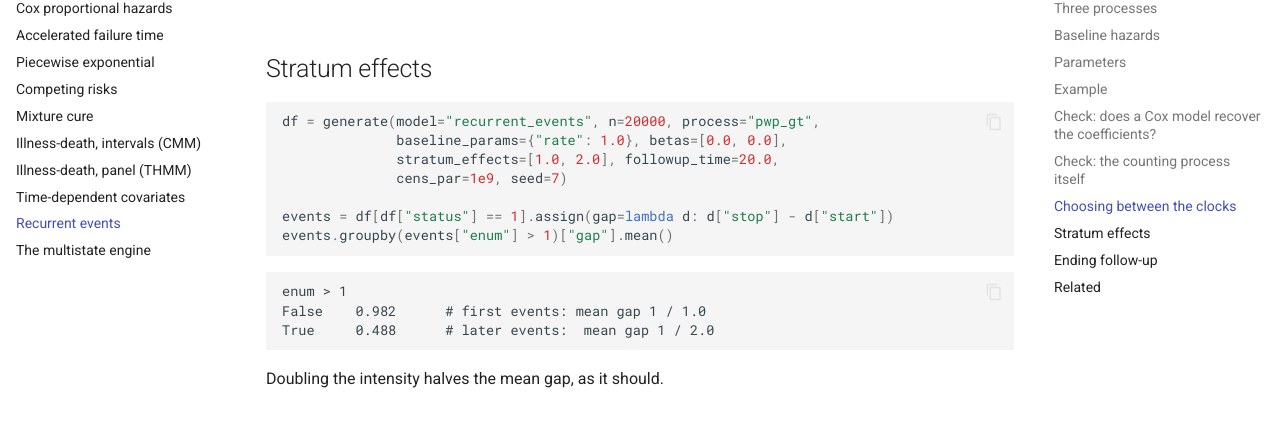
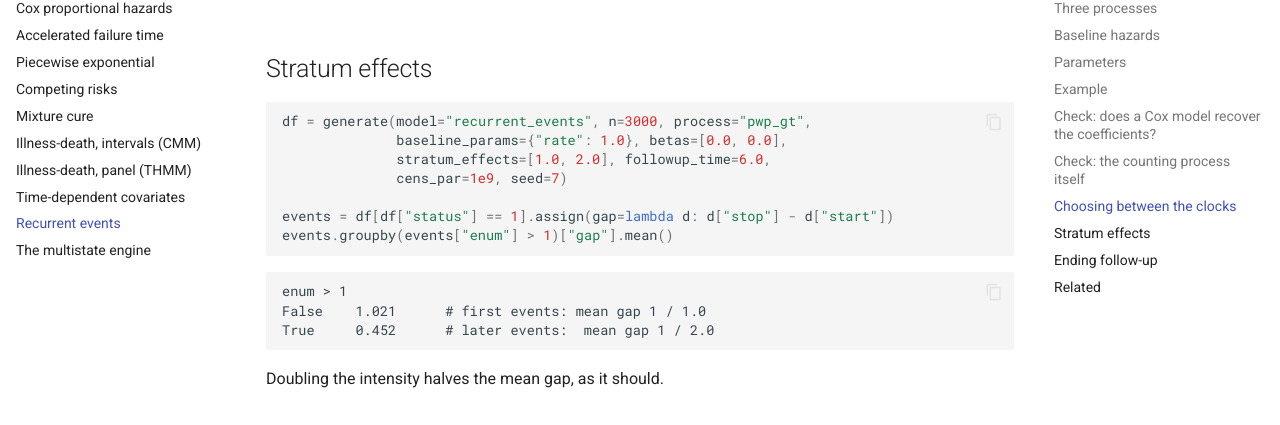
Before and after one commit to DiogoRibeiro7/genSurvPy, an MkDocs documentation site: the page built from docs/models/recurrent-events.md, in a window 1280 px wide and 900 px high, scrolled down 5209 px. Shown: the part 148-573 px from the top of the window. Built offline with MkDocs 1.6.1 and Material for MkDocs 9.7.7, drawn with Linux system fonts in a browser that asks for light colours; comment, search, counter and statistics services are not loaded.

Commit message:
chore(release): prepare 3.1.2

````diff
--- a/docs/models/recurrent-events.md
+++ b/docs/models/recurrent-events.md
@@ -248,9 +248,9 @@ the subject back at the start of the curve:
 ## Stratum effects
 
 ```python
-df = generate(model="recurrent_events", n=20000, process="pwp_gt",
+df = generate(model="recurrent_events", n=3000, process="pwp_gt",
               baseline_params={"rate": 1.0}, betas=[0.0, 0.0],
-              stratum_effects=[1.0, 2.0], followup_time=20.0,
+              stratum_effects=[1.0, 2.0], followup_time=6.0,
               cens_par=1e9, seed=7)
 
 events = df[df["status"] == 1].assign(gap=lambda d: d["stop"] - d["start"])
@@ -259,8 +259,8 @@ events.groupby(events["enum"] > 1)["gap"].mean()
 
 ```text
 enum > 1
-False    0.982      # first events: mean gap 1 / 1.0
-True     0.488      # later events:  mean gap 1 / 2.0
+False    1.021      # first events: mean gap 1 / 1.0
+True     0.452      # later events:  mean gap 1 / 2.0
 ```
 
 Doubling the intensity halves the mean gap, as it should.
--- a/pyproject.toml
+++ b/pyproject.toml
@@ -1,6 +1,6 @@
 [project]
 name = "gen_surv"
-version = "3.1.1"
+version = "3.1.2"
 description = "Simulate survival data with a known truth: twelve models spanning proportional hazards, accelerated failure time, competing risks, cure fractions, recurrent events and multi-state processes"
 readme = "README.md"
 requires-python = ">=3.11,<3.14"
````
Also changed, not shown: CHANGELOG.md (+26 -0 lines), README.md (+2 -2 lines), docs/getting-started/reproducibility.md (+1 -1 lines), docs/index.md (+1 -1 lines), .zenodo.json, 1 other file.
